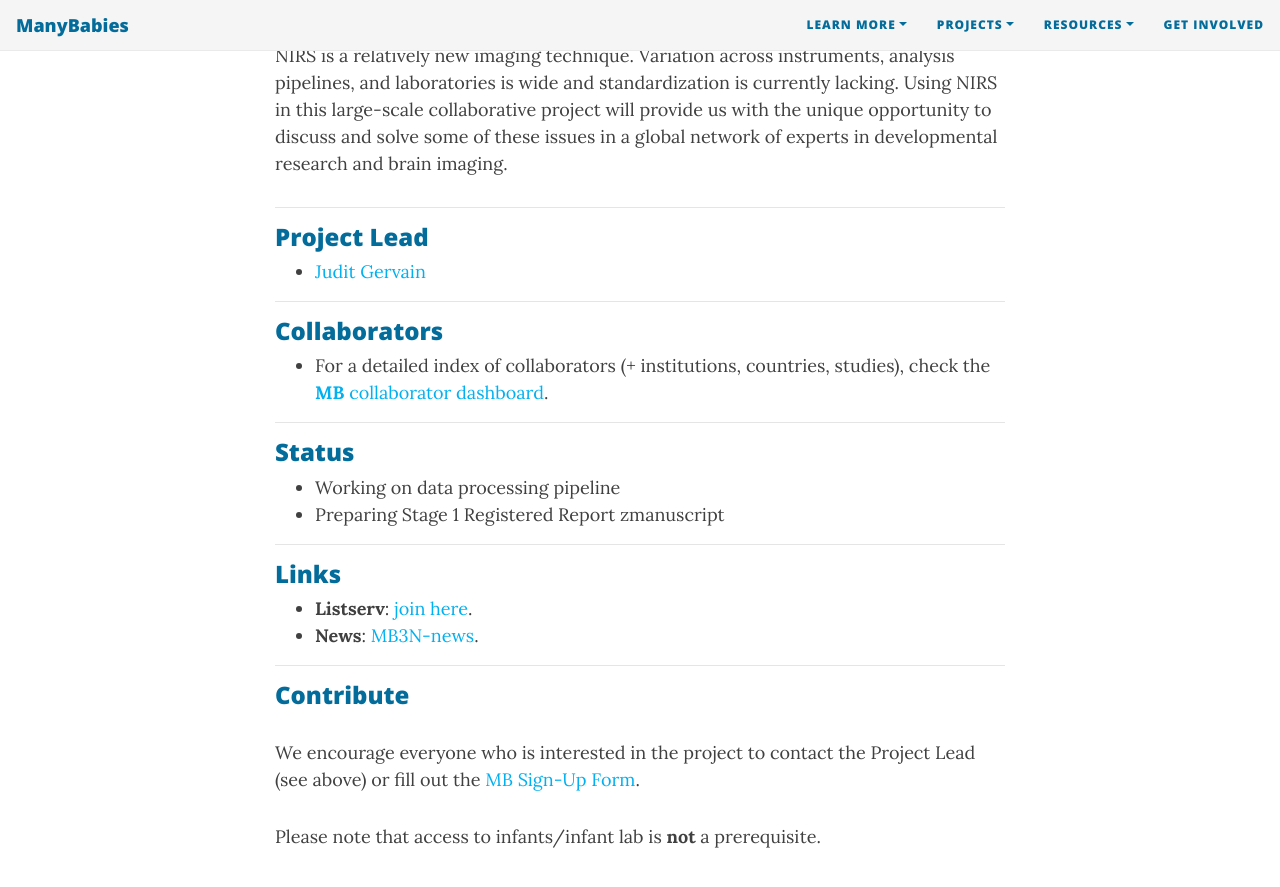
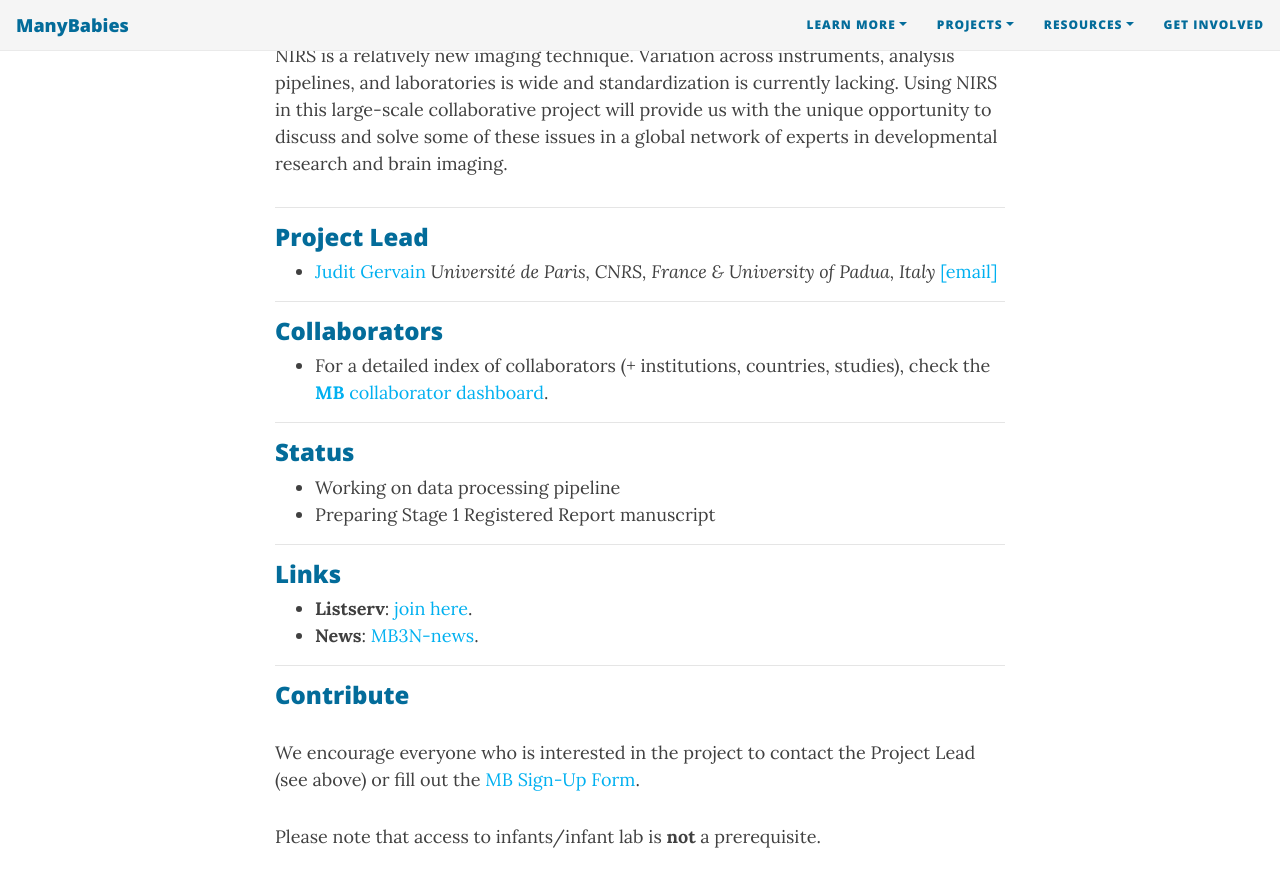
Before and after one commit to manybabies/manybabies.github.io, a Jekyll site: the page built from MB3N.md, in a window 1280 px wide and 900 px high, scrolled down 895 px. Shown: the top 887 px of the window. Built offline with Jekyll 4.4.1, drawn with Linux system fonts in a browser that asks for light colours; nearby versions of some CDN libraries; some web fonts are replaced.

Commit message:
Update MB3N.md

```diff
--- a/MB3N.md
+++ b/MB3N.md
@@ -17,7 +17,7 @@ NIRS is a relatively new imaging technique. Variation across instruments, analys
 
 ***
 ### Project Lead
-* [Judit Gervain](https://sites.google.com/site/juditgervain/)
+* [Judit Gervain](https://sites.google.com/site/juditgervain/) *Université de Paris, CNRS, France & University of Padua, Italy* [[email]](mailto:judit.gervain@parisdescartes.fr)
 
 ***
 ### Collaborators
@@ -26,7 +26,7 @@ NIRS is a relatively new imaging technique. Variation across instruments, analys
 ***
 ### Status
 * Working on data processing pipeline
-* Preparing Stage 1 Registered Report zmanuscript
+* Preparing Stage 1 Registered Report manuscript
 
 ***
 ### Links
```
